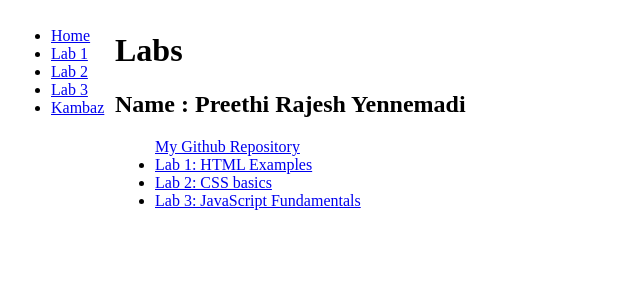
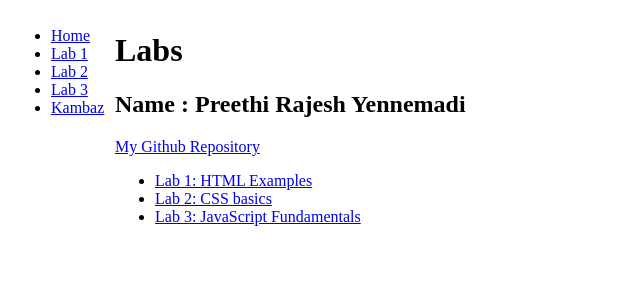
Before and after one commit to Preethi-23102000/kambaz-next-js, a Next.js app: page /Labs in a window 1280 px wide. Shown: the top 300 px of the page, without its empty margins (0-640 px from the left). Built offline with nearby package versions, Linux system fonts and the light colour scheme.

Commit message:
Assignment A1 - clean up - 3

```diff
--- a/app/Labs/page.tsx
+++ b/app/Labs/page.tsx
@@ -5,7 +5,6 @@ export default function Labs() {
     <div>
       <h1>Labs</h1>
       <h2> Name : Preethi Rajesh Yennemadi</h2>
-      <ul>
       <Link
         href="https://github.com/Preethi-23102000/kambaz-next-js"
         target="_blank"
@@ -13,6 +12,7 @@ export default function Labs() {
       >
         My Github Repository
       </Link>
+      <ul>
         <li>
           <Link href="/Labs/Lab1" id="wd-lab1-link">
             Lab 1: HTML Examples
```
Lines whose indentation alone changed are shown as unchanged.
